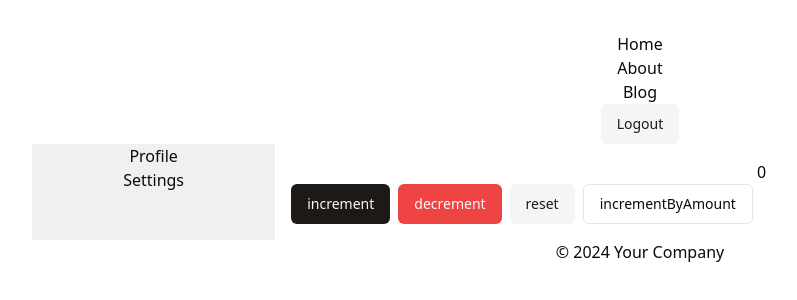
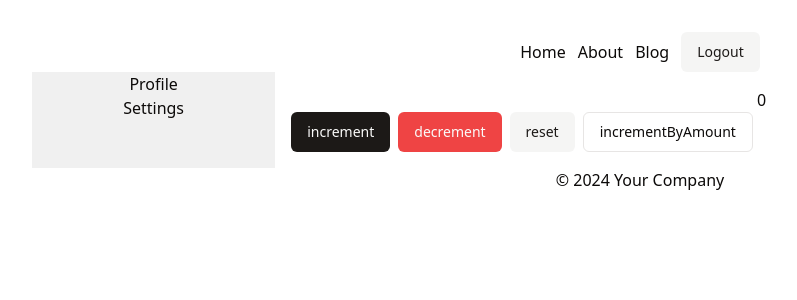
Before and after one commit to lutfir2019/react-ts, a React (Vite) app: page /auth/login in a window 1280 px wide. Both pictures are taken after a click on the button "Login". Shown: the top 300 px of the page, without its empty margins (0-797 px from the left). Built offline with nearby package versions, Linux system fonts and the light colour scheme.

Commit message:
styling navbar

```diff
--- a/src/components/layout/Layout.tsx
+++ b/src/components/layout/Layout.tsx
@@ -24,7 +24,7 @@ export default function Layout() {
     <div>
       <header>
         <nav>
-          <ul>
+          <ul className="flex justify-center gap-3 items-center">
             <li>
               <Link to="/">Home</Link>
             </li>
```
